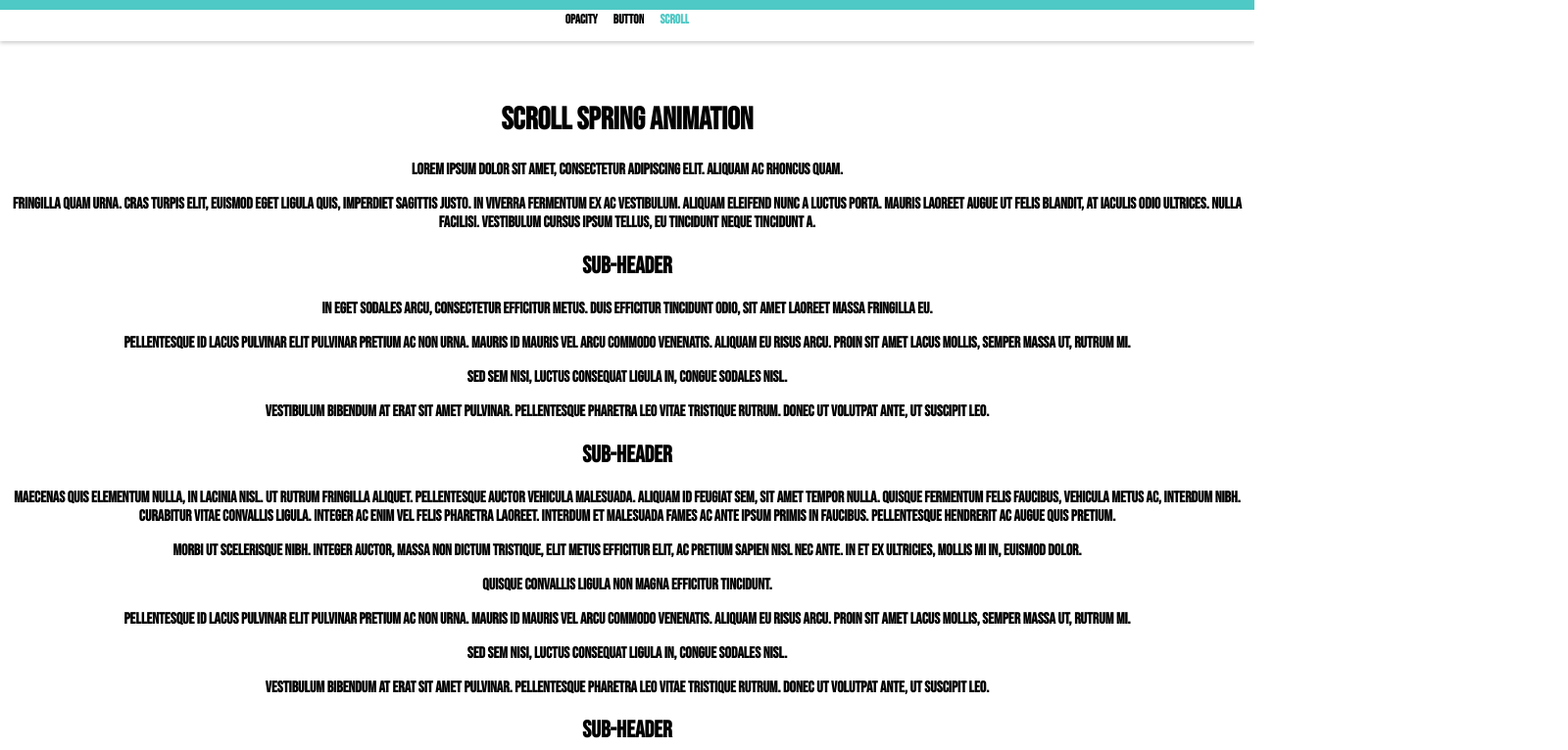
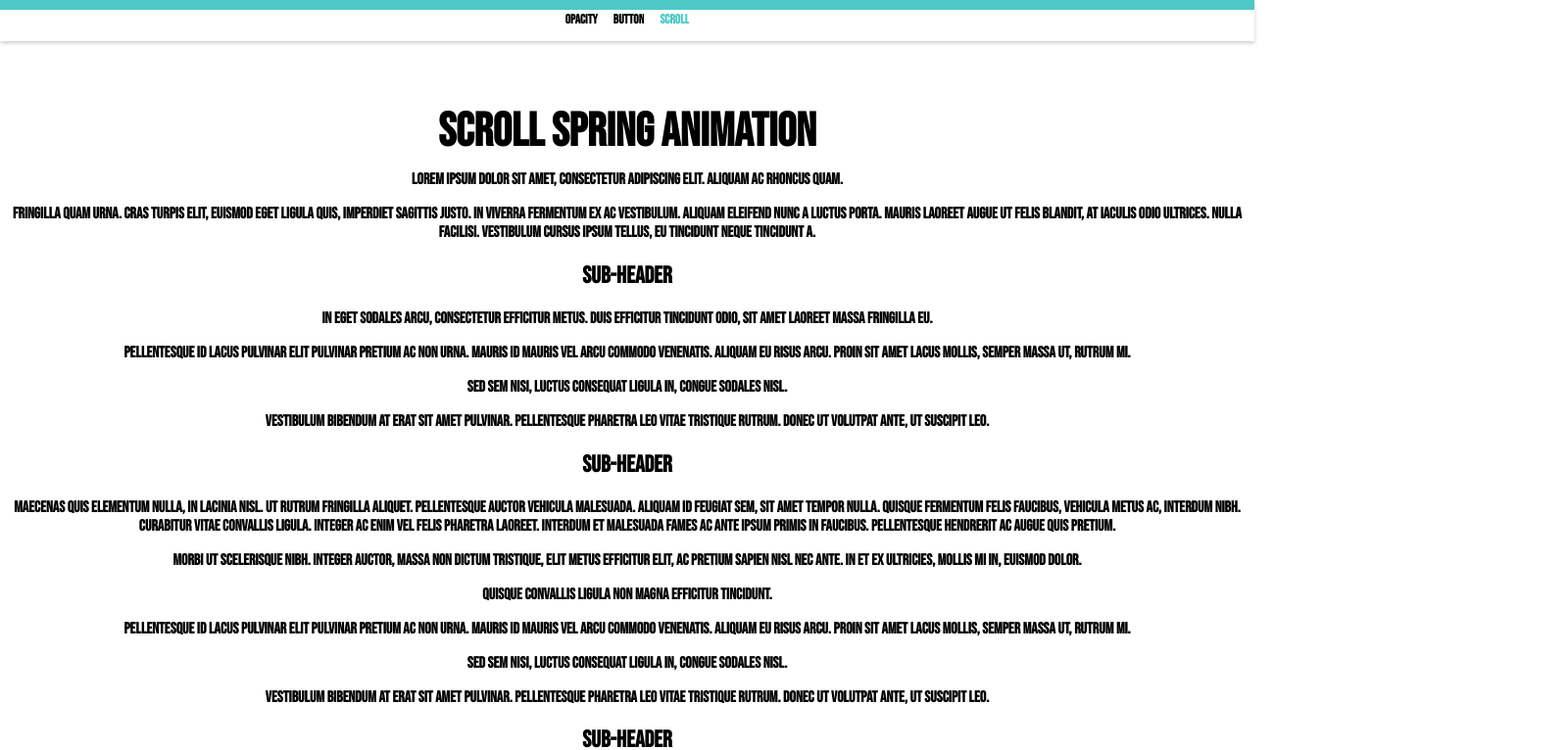
Before and after one commit to eylonshm/reactFramerMotionExamples, a React (Vite) app: page /scroll in a window 1280 px wide. Shown: the top 766 px of the page at 98% size, 1600 px wide, since content can reach past the window. Built offline with nearby package versions, Linux system fonts and the light colour scheme.

Commit message:
Add Scroll to top button animation

```diff
--- a/src/components/Button/index.jsx
+++ b/src/components/Button/index.jsx
@@ -1,14 +1,18 @@
 import { motion } from 'framer-motion'
 import styles from './index.module.scss'
+import classNames from 'classnames'
 
-const Button = () => {
+const Button = (props) => {
+  const { onClick = () => {}, text, className } = props
   return (
     <motion.button
-      className={styles.button}
+      {...props}
+      onClick={onClick}
+      className={classNames(styles.button, className)}
       whileHover={{ scale: 1.1 }}
       whileTap={{ scale: 0.8 }}
     >
-      Click Me
+      {text || 'Click Me'}
     </motion.button>
   )
 }
--- a/src/components/Scroll/index.jsx
+++ b/src/components/Scroll/index.jsx
@@ -1,8 +1,23 @@
-import { motion, useScroll, useSpring } from 'framer-motion'
+import React, { useRef } from 'react'
+import { motion, useScroll, useSpring, useInView } from 'framer-motion'
 import styles from './index.module.scss'
 import LoremIpsum from '../LoremIpsum'
+import { Button } from '../index'
+
+const headerVariants = {
+  headerNotInView: {
+    opacity: 0.5,
+  },
+
+  headerInView: {
+    opacity: 1,
+    scale: 1.5,
+  },
+}
 
 const Scroll = () => {
+  const headerRef = useRef(null)
+  const isHeaderInView = useInView(headerRef)
   const { scrollYProgress } = useScroll()
   const scaleX = useSpring(scrollYProgress, {
     stiffness: 100,
@@ -10,11 +25,41 @@ const Scroll = () => {
     restDelta: 0.001,
   })
 
+  const scrollToTop = () =>
+    headerRef.current.scrollIntoView({
+      behavior: 'smooth',
+    })
+
   return (
     <div className={styles.wrapper} style={{ scaleX }}>
       <motion.div className={styles.progressBar} style={{ scaleX }} />
-      <h1>Scroll Spring animation</h1>
+
+      <motion.h1
+        initial='headerNotInView'
+        whileInView='headerInView'
+        ref={headerRef}
+        variants={headerVariants}
+        className={styles.header}
+      >
+        Scroll Spring animation
+      </motion.h1>
+
       <LoremIpsum />
+
+      {!isHeaderInView && (
+        <Button
+          className={styles.jumpButton}
+          text='UP'
+          onClick={scrollToTop}
+          initial={{ opacity: 0, y: 50 }}
+          animate={{ opacity: 1, y: 0 }}
+          transition={{
+            type: 'spring',
+            stiffness: 100,
+            damping: 10,
+          }}
+        />
+      )}
     </div>
   )
 }
--- a/src/components/Scroll/index.module.scss
+++ b/src/components/Scroll/index.module.scss
@@ -1,6 +1,10 @@
 .wrapper {
   flex: 1;
   width: 100%;
+
+  .header {
+    padding-top: 10px;
+  }
 
   .progressBar {
     position: fixed;
@@ -11,4 +15,10 @@
     background: #4fc9c5;
     transform-origin: 0%;
   }
+
+  .jumpButton {
+    position: fixed;
+    right: 20px;
+    bottom: 20px;
+  }
 }
--- a/src/index.css
+++ b/src/index.css
@@ -33,3 +33,9 @@ button {
   border: none;
   font-family: 'Tilt Prism';
 }
+
+input,
+textarea,
+button {
+  font-family: inherit;
+}
```
